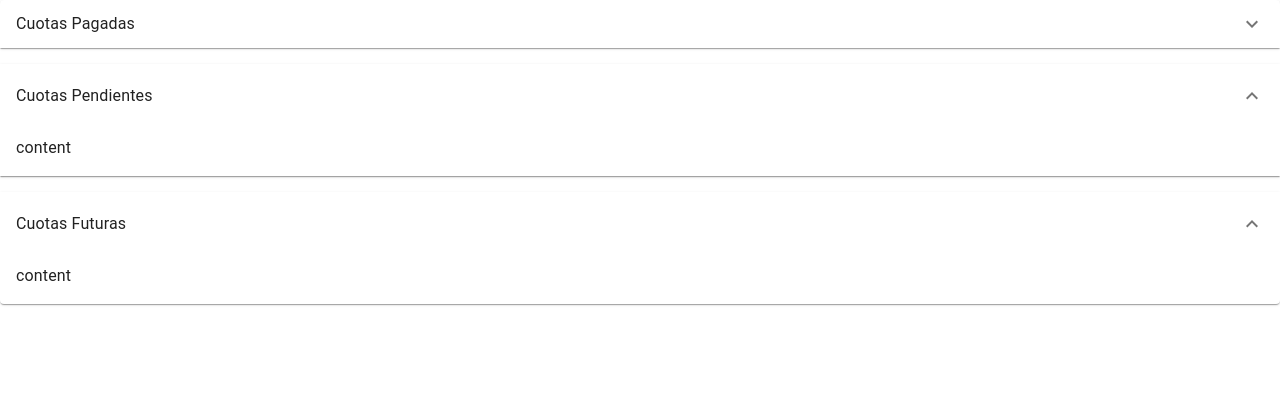
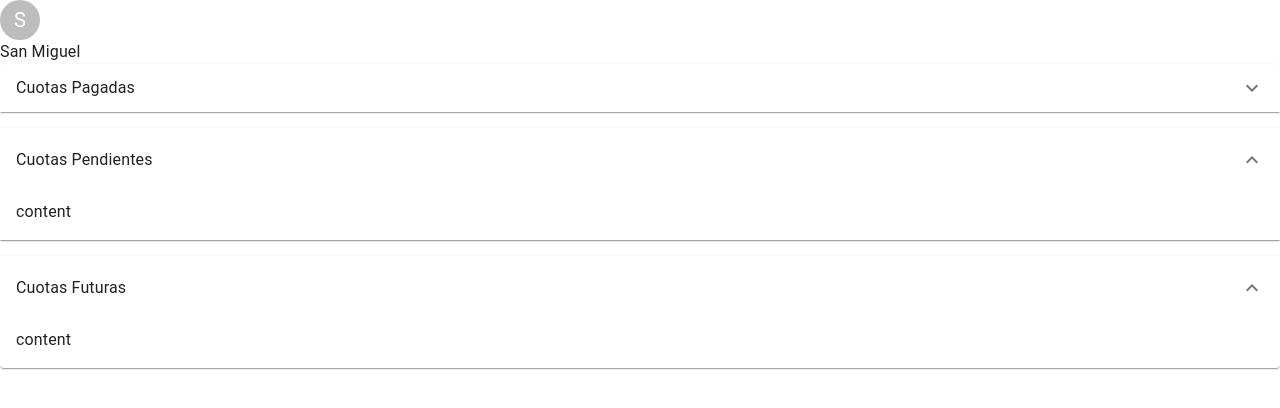
Before and after one commit to jblnco-ing/cometa-test, a Next.js app: page / in a window 1280 px wide. Shown: the top 408 px of the page. Built offline with nearby package versions, Linux system fonts and the light colour scheme.

Commit message:
feature: header

```diff
--- a/pages/index.tsx
+++ b/pages/index.tsx
@@ -4,9 +4,12 @@ import ExpandMoreIcon from "@mui/icons-material/ExpandMore";
 
 // types
 import type { NextPage } from "next";
+import { Header } from "../src/components/organism/Layout";
 
 const Home: NextPage = () => {
   return (
+    <>
+      <Header schoolName="San Miguel" />
       <div>
         <Accordion>
           <AccordionSummary
@@ -39,6 +42,7 @@ const Home: NextPage = () => {
           <AccordionDetails>content</AccordionDetails>
         </Accordion>
       </div>
+    </>
   );
 };
 
--- /dev/null
+++ b/src/components/organism/Layout/index.tsx
@@ -0,0 +1,14 @@
+// material ui
+import { Avatar } from "@mui/material";
+
+// types
+import { FC } from "react";
+
+export const Header: FC<{ schoolName: string }> = ({ schoolName }) => {
+  return (
+    <div>
+      <Avatar>{schoolName.charAt(0)}</Avatar>
+      {schoolName}
+    </div>
+  );
+};
```
Lines whose indentation alone changed are shown as unchanged.
